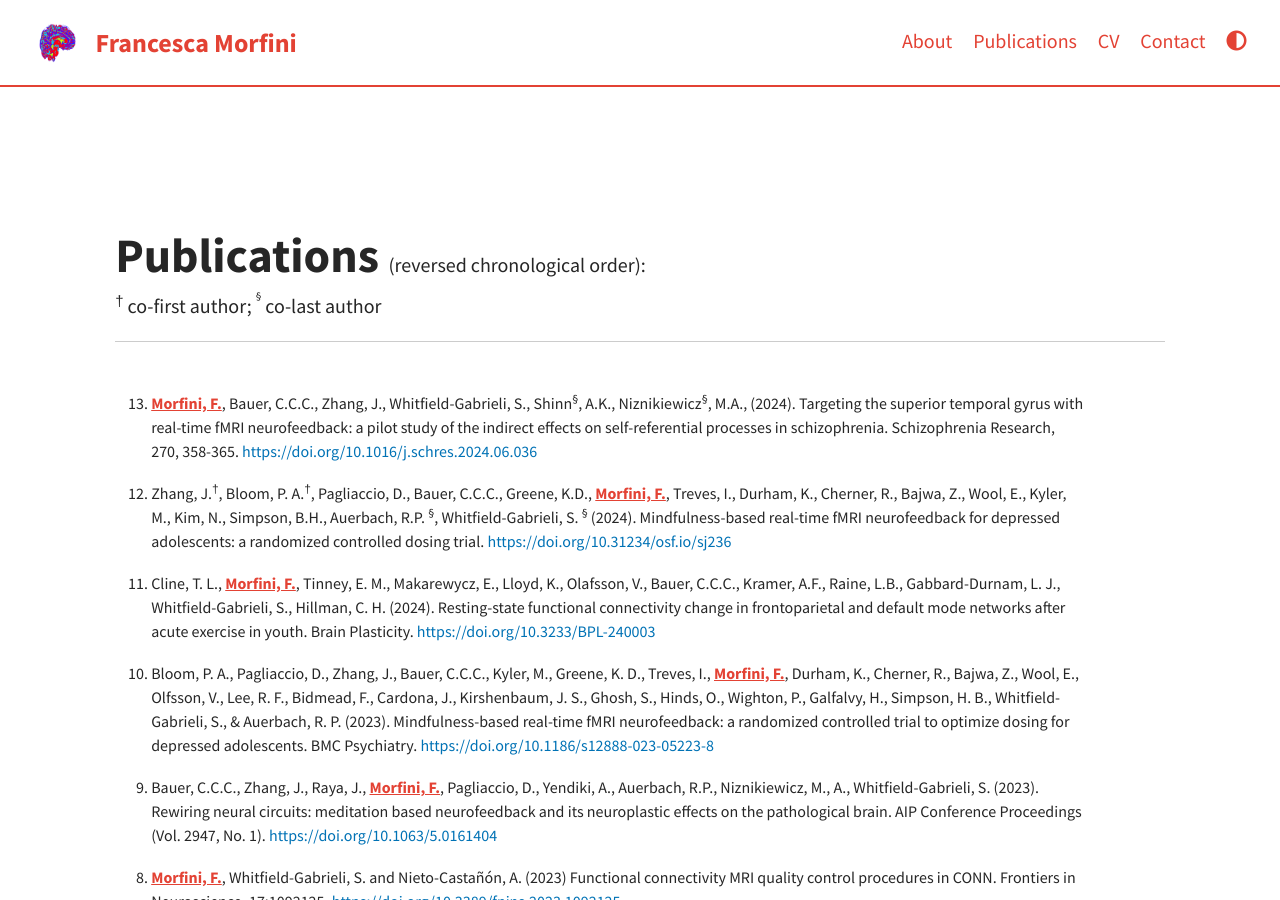
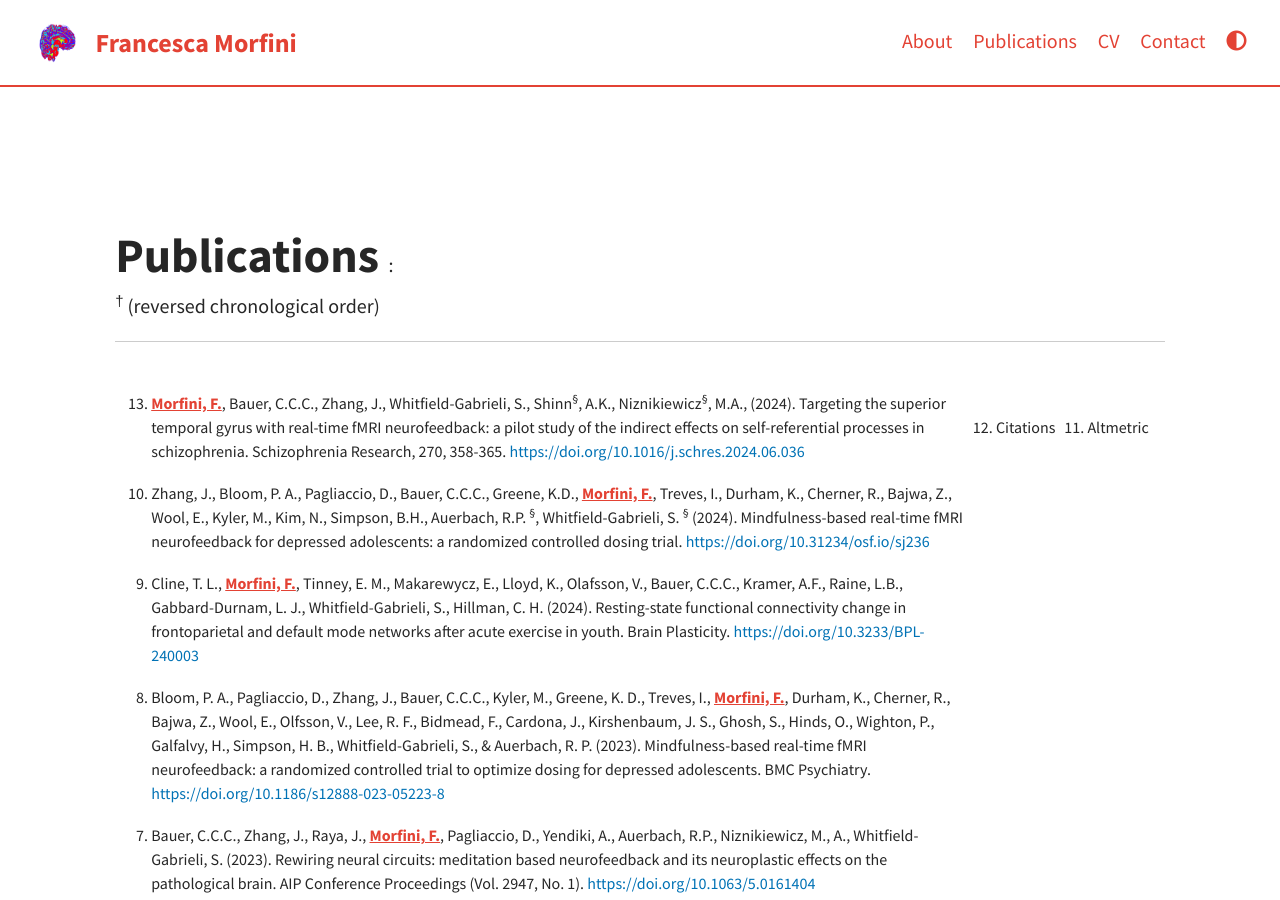
Before and after one commit to fmorfini/fmorfini.github.io, a Jekyll site: the page built from pages/publications.md, in a window 1280 px wide and 900 px high. Built offline with Jekyll 4.4.1, drawn with Linux system fonts in a browser that asks for light colours; a script that is not in the unit is left out; comment, search, counter and statistics services are not loaded.

Commit message:
Update publications.md

```diff
--- a/pages/publications.md
+++ b/pages/publications.md
@@ -27,8 +27,8 @@ td {
 </style>
 
 
-<p><font size="8"><b> Publications </b></font> (reversed chronological order):<br>
-<sup>†</sup> co-first author; <sup><sup>§</sup></sup> co-last author<br></p>
+<p><font size="8"><b> Publications </b></font>:<br>
+<sup>†</sup> (reversed chronological order)<br></p>
 
 ---
 
@@ -45,6 +45,10 @@ sample code to add one publication with citations and altmetric badges
 		<td>	<span class="__dimensions_badge_embed__" data-doi="xxxdoixxxx" data-hide-zero-citations="true" data-legend="hover-right" data-style="small_circle"></span><script async src="https://badge.dimensions.ai/badge.js" charset="utf-8"></script> </td>
 		<td>	<div data-pmid='xxxxx' class='altmetric-embed' data-badge-type='donut' data-hide-less-than="0" data-hide-no-mentions="true" data-badge-popover="right" ></div>	</td>
 		</tr>
+
+some other syntax to add if necessary
+<sup>†</sup>
+<sup>†</sup> co-first author; <sup><sup>§</sup></sup> co-last author<br></p>
  -->
 
 
@@ -53,12 +57,12 @@ sample code to add one publication with citations and altmetric badges
 		<tr>
 		<td>	<li> <fm>Morfini, F.</fm>, Bauer, C.C.C., Zhang, J., Whitfield-Gabrieli, S., Shinn<sup>§</sup>, A.K., Niznikiewicz<sup>§</sup>, M.A., (2024). Targeting the superior temporal gyrus with real-time fMRI neurofeedback: a pilot study of the indirect effects on self-referential processes in schizophrenia. Schizophrenia Research, 270, 358-365.
 		<a href="https://doi.org/10.1016/j.schres.2024.06.036">https://doi.org/10.1016/j.schres.2024.06.036</a>	</li>	</td>
-		<td>	<span class="__dimensions_badge_embed__" data-doi="10.1016/j.schres.2024.06.036" data-hide-zero-citations="true" data-legend="hover-right" data-style="small_circle"></span><script async src="https://badge.dimensions.ai/badge.js" charset="utf-8"></script> </td>
-		<td>	<div data-pmid="38968807" class='altmetric-embed' data-badge-type='donut' data-hide-less-than="0" data-hide-no-mentions="true" data-badge-popover="right" ></div>	</td>
+		<td>	<li> Citations </li> <span class="__dimensions_badge_embed__" data-doi="10.1016/j.schres.2024.06.036" data-hide-zero-citations="true" data-legend="hover-right" data-style="small_circle"></span><script async src="https://badge.dimensions.ai/badge.js" charset="utf-8"></script> </td>
+		<td>	<li> Altmetric </li> <div data-pmid="38968807" class='altmetric-embed' data-badge-type='donut' data-hide-less-than="0" data-hide-no-mentions="true" data-badge-popover="right" ></div>	</td>
 		</tr>
 
 		<tr>
-		<td>	<li> Zhang, J.<sup>†</sup>, Bloom, P. A.<sup>†</sup>, Pagliaccio, D., Bauer, C.C.C., Greene, K.D., <fm>Morfini, F.</fm>, Treves, I., Durham, K., Cherner, R., Bajwa, Z., Wool, E., Kyler, M., Kim, N., Simpson, B.H., Auerbach, R.P. <sup>§</sup>, Whitfield-Gabrieli, S. <sup>§</sup> (2024). Mindfulness-based real-time fMRI neurofeedback for depressed adolescents: a randomized controlled dosing trial.
+		<td>	<li> Zhang, J., Bloom, P. A., Pagliaccio, D., Bauer, C.C.C., Greene, K.D., <fm>Morfini, F.</fm>, Treves, I., Durham, K., Cherner, R., Bajwa, Z., Wool, E., Kyler, M., Kim, N., Simpson, B.H., Auerbach, R.P. <sup>§</sup>, Whitfield-Gabrieli, S. <sup>§</sup> (2024). Mindfulness-based real-time fMRI neurofeedback for depressed adolescents: a randomized controlled dosing trial.
 		<a href="https://doi.org/10.31234/osf.io/sj236">https://doi.org/10.31234/osf.io/sj236</a>	</li>	</td>
 		<td>	<span class="__dimensions_badge_embed__" data-doi="10.31234/osf.io/sj236" data-hide-zero-citations="true" data-legend="hover-right" data-style="small_circle"></span><script async src="https://badge.dimensions.ai/badge.js" charset="utf-8"></script> </td>
 		<td>	<div data-doi="https://doi.org/10.31234/osf.io/sj236" class='altmetric-embed' data-badge-type='donut' data-hide-less-than="0" data-hide-no-mentions="true" data-badge-popover="right" ></div>	</td>
```
